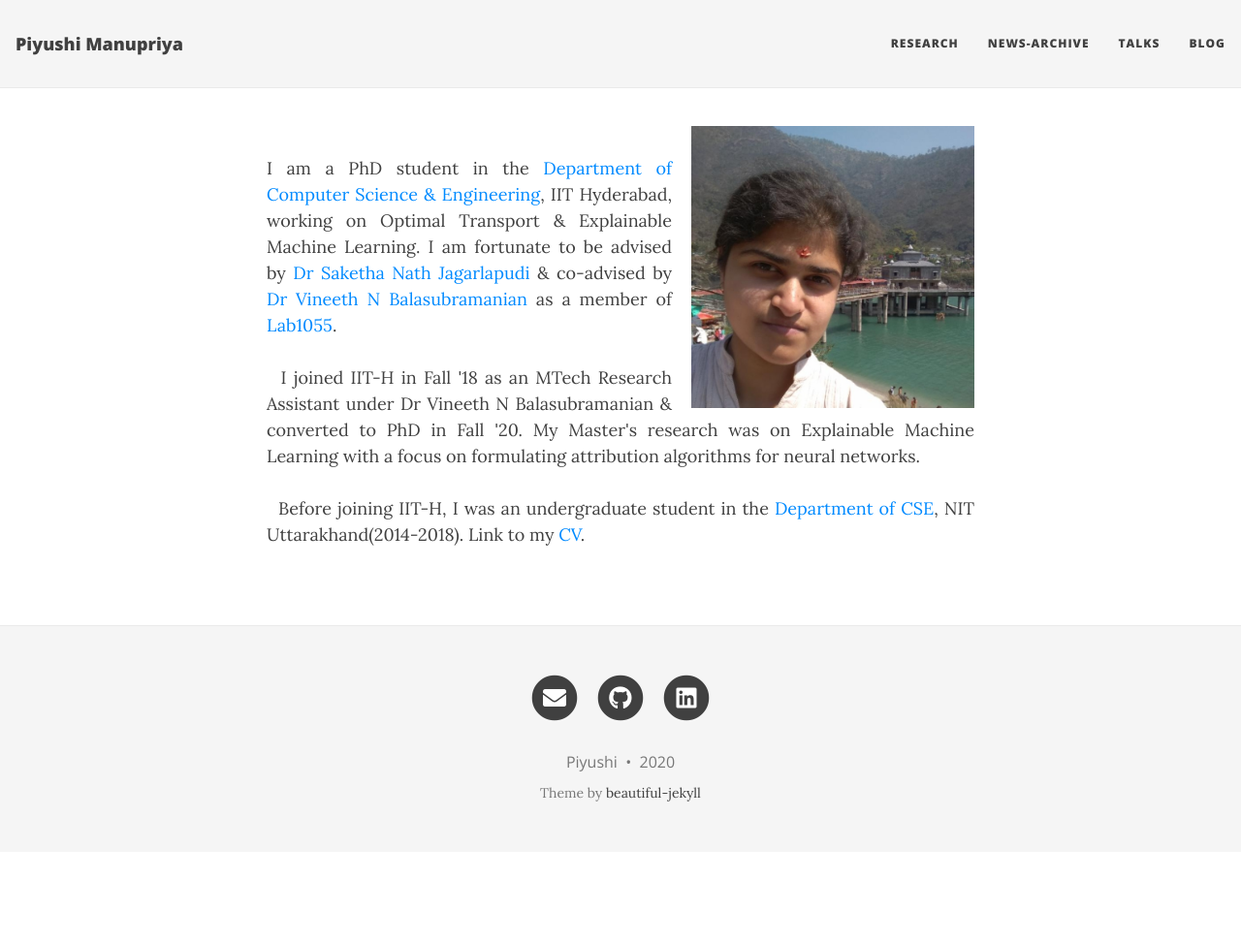
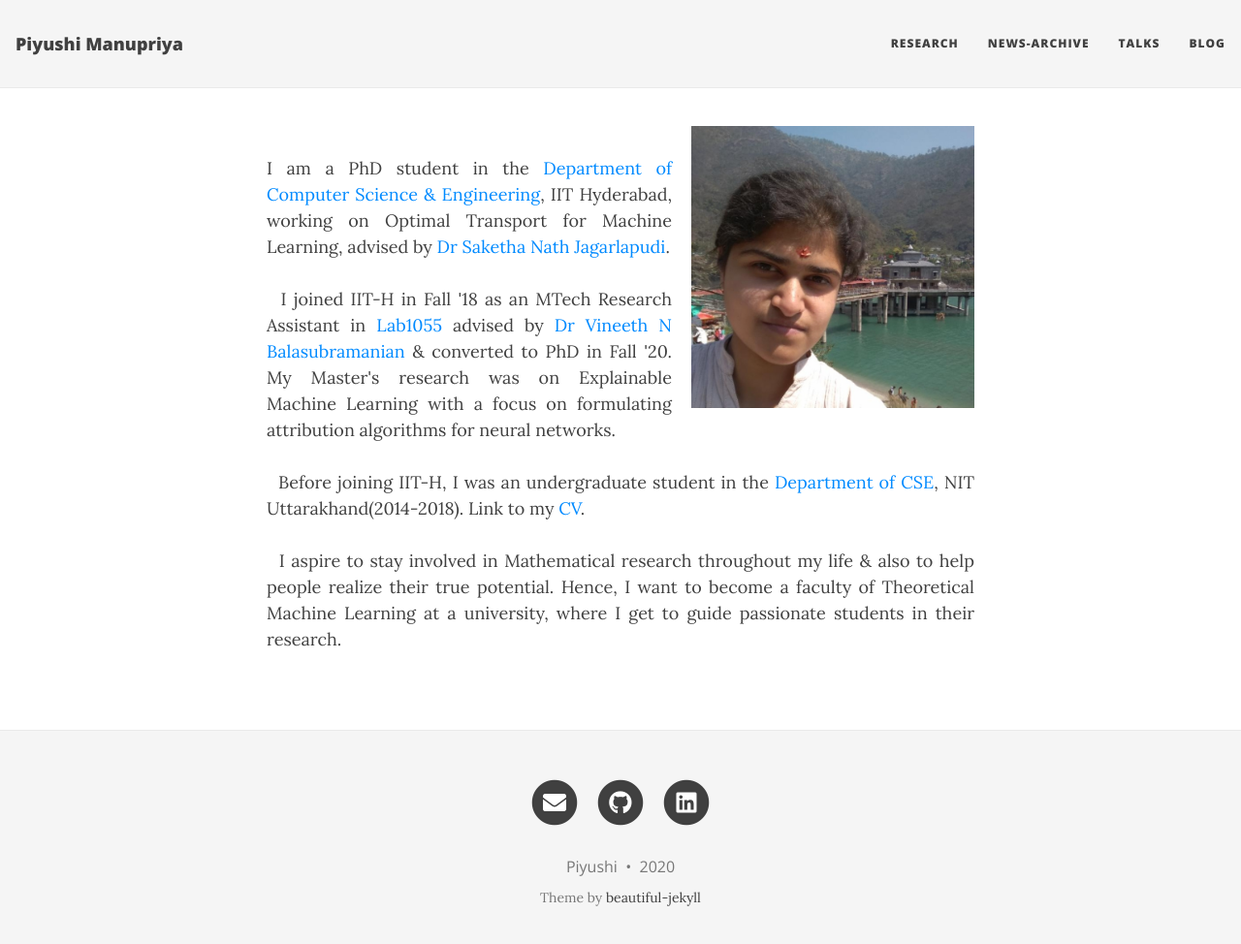
Before and after one commit to Piyushi-0/piyushi-0.github.io, a Jekyll site: the page built from index.html, in a window 1280 px wide and 987 px high. Shown: the top 974 px of the window at 97% size. Built offline with Jekyll 4.4.1, drawn with Linux system fonts in a browser that asks for light colours; nearby versions of some CDN libraries; the list of posts is cut into pages by our own code.

Commit message:
Update index.html

```diff
--- a/index.html
+++ b/index.html
@@ -8,11 +8,12 @@
 
 <p align='justify'>
   I am a PhD student in the <a href="https://cse.iith.ac.in/">Department of Computer Science & Engineering</a>, IIT Hyderabad, working on
-  Optimal Transport & Explainable Machine Learning. I am fortunate to be advised by <a href="https://www.iith.ac.in/~saketha/">Dr Saketha Nath Jagarlapudi</a> & co-advised by
-  <a href="https://www.iith.ac.in/~vineethnb/">Dr Vineeth N Balasubramanian</a> as a member of <a href="https://lab1055.github.io/">Lab1055</a>.
+  Optimal Transport for Machine Learning, advised by <a href="https://www.iith.ac.in/~saketha/">Dr Saketha Nath Jagarlapudi</a>.
   <br><br>
-  &nbsp;&nbsp;I joined IIT-H in Fall '18 as an MTech Research Assistant under Dr Vineeth N Balasubramanian & converted to PhD in Fall '20. My Master's research was on
-  Explainable Machine Learning with a focus on formulating attribution algorithms for neural networks.
-  <br><br>&nbsp;&nbsp;Before joining IIT-H, I was an undergraduate student
-  in the <a href="http://nituk.ac.in/cse/">Department of CSE</a>, NIT Uttarakhand(2014-2018). Link to my <a href="https://drive.google.com/file/d/16FUqcUM0jN8sgMYpu7K-IuEliI4dMazU/view?usp=sharing">CV</a>.
-</p>
+  &nbsp;&nbsp;I joined IIT-H in Fall '18 as an MTech Research Assistant in <a href="https://lab1055.github.io/">Lab1055</a> advised by
+  <a href="https://www.iith.ac.in/~vineethnb/">Dr Vineeth N Balasubramanian</a> & converted to PhD in Fall '20. My Master's research was on Explainable Machine Learning
+  with a focus on formulating attribution algorithms for neural networks.
+  <br><br>&nbsp;&nbsp;Before joining IIT-H, I was an undergraduate student in the <a href="http://nituk.ac.in/cse/">Department of CSE</a>, NIT Uttarakhand(2014-2018).
+  Link to my <a href="https://drive.google.com/file/d/16FUqcUM0jN8sgMYpu7K-IuEliI4dMazU/view?usp=sharing">CV</a>.
+  <br><br>&nbsp;&nbsp;I aspire to stay involved in Mathematical research throughout my life & also to help people realize their true potential. Hence, I want to
+  become a faculty of Theoretical Machine Learning at a university, where I get to guide passionate students in their research.
```
